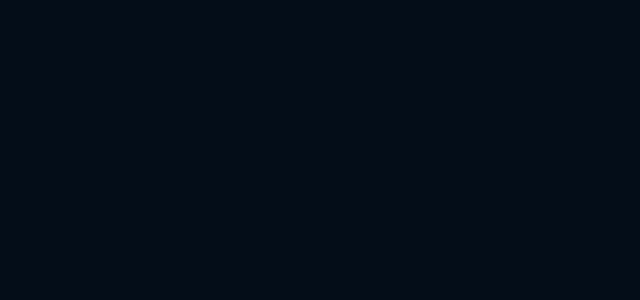
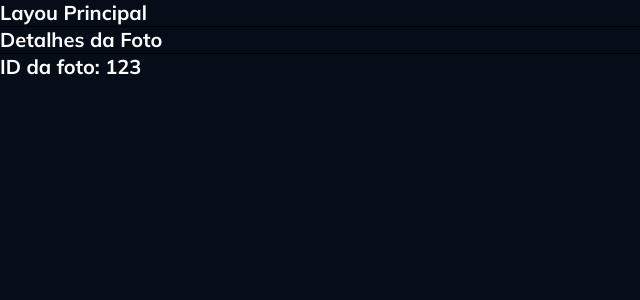
Before and after one commit to mrc-augusto/galleryPlus, a React (Vite) app: page /fotos/123 in a window 1280 px wide. Before the commit this address had no page. Shown: the top 300 px of the page, without its empty margins (0-640 px from the left). Built offline with nearby package versions, Linux system fonts and the light colour scheme.

Commit message:
feat: implement main layout and add home and photo details pages

```diff
--- a/src/App.tsx
+++ b/src/App.tsx
@@ -1,11 +1,18 @@
 import {BrowserRouter, Routes, Route} from 'react-router'
 import { PageComponents } from './pages/page-components'
+import { LayoutMain } from './pages/layout-main'
+import { PageHome } from './pages/page-home'
+import { PagePhotoDetails } from './pages/page-photo-details'
 
 export function App(){
   return(
     <BrowserRouter>
       <Routes>
-        <Route path='/components' element={<PageComponents />} />
+        <Route element={<LayoutMain/>}>
+          <Route index element={<PageHome/>}/>
+          <Route path='/fotos/:id' element={<PagePhotoDetails />} />
+          <Route path='/componentes' element={<PageComponents />} />
+        </Route>
 
       </Routes>
     </BrowserRouter>
--- /dev/null
+++ b/src/pages/layout-main.tsx
@@ -0,0 +1,12 @@
+import { Outlet } from "react-router";
+import Text from "../components/text";
+
+export function LayoutMain(){
+  return (
+    <div>
+      <Text variant="heading-medium">Layou Principal</Text>
+      <hr/>
+      <Outlet/>
+    </div>
+  )
+}
--- /dev/null
+++ b/src/pages/page-home.tsx
@@ -0,0 +1,9 @@
+import Text from "../components/text"
+
+export function PageHome(){
+  return(
+    <div>
+      <Text variant="heading-medium">Página Inicial</Text>
+    </div>
+  )
+}
--- /dev/null
+++ b/src/pages/page-photo-details.tsx
@@ -0,0 +1,15 @@
+import { useParams } from "react-router";
+import Text from "../components/text";
+
+export function PagePhotoDetails(){
+  const {id} = useParams()
+
+
+  return(
+    <div>
+      <Text variant="heading-medium">Detalhes da Foto</Text>
+      <hr/>
+      <Text variant="heading-medium">ID da foto: {id}</Text>
+    </div>
+  )
+}
```
